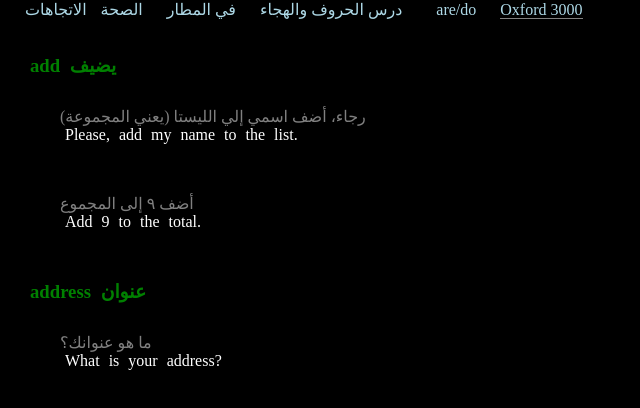
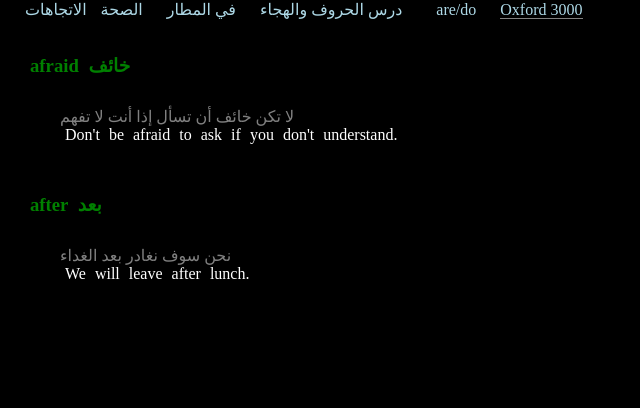
Before and after one commit to truthpapers/language_htmls, a plain HTML site: page oxford3000.html in a window 1280 px wide. Shown: the whole page, without its empty margins (0-640 px from the left). Drawn offline with Linux system fonts and the light colour scheme.

Commit message:
oxford3000.html daily lesson

```diff
--- a/oxford3000.html
+++ b/oxford3000.html
@@ -171,6 +171,7 @@ address noun
 عنوان
 adult noun
 بالغ
+
 advice noun
 نصيحة
 afraid adjective
@@ -304,80 +305,42 @@ let explainWordObj = {};
 
                 }
                 },
+                "afraid":{
+                    "translation": "خائف",
+                    "examples":["Don't be afraid to ask if you don't understand."],
+                    "examplesToAr":["لا تكن خائف أن تسأل إذا أنت لا تفهم",],
+                    "dict":{
+                        "Don't":"",
+                        "be":"تكن/يكون",
+                        "afraid":"خائف",
+                        "to":"إلى/أن/لـ",
+                        "ask":"يسأل",
+                        "if":"إذا",
+                        "you":"أنت/أنتم",
+                        "don't":"لا",
+                        "understand.":"يفهم",
+
+                    },
+                },
+                "after":{
+                        "translation": "بعد",
+                        "examples":["We will leave after lunch."],
+                        "examplesToAr": ["نحن سوف نغادر بعد الغداء"],
+                        "dict":{
+                            "We":"نحن",
+                            "will":"سوف",
+                            "leave":"نغادر",
+                            "after":"بعد",
+                            "lunch.":"الغداء",
+                        }
+
+                    }
 
 
             }
 
 
-
-/*
-            const explainWordObjTemp = [
-                {"a":"أداة للتنكير، يقابلها بالعربية التنوين",
-                "student":"طالب",
-                "teacher":"معلم",
-                "There's":"يوجد أو هناك",
-                "visitor": "visit يزور \nvisitor زائر",
-                "knife":"سكينة",
-                "fork":"شوكة",},
-
-                {"It":"هي أو هو لغير العاقل",
-                "costs":"تكلف",
-                "for":"لـ",
-                "(for)":"(لـ)",
-                "They":"هم",
-                "waited":"wait ينتظر \n ed مشان تصير ماضي \nwaited  انتظر \n",
-                "about":"عن أو حوالي",
-                "hour":"ساعة",
-                "arrived": "وصل",
-                "(at)": "(بـ)",
-                "ten":"عشرة",
-                "Are":"عم",
-                "you":"أنت أو أنتم",
-                "talking":"تتحدث",
-                "residence":"إقامة",
-                "permit?":"تصريح؟",
-                "What":"ماذا/شو",
-                "Yes,":"نعم،",
-                "I":"أنا",
-                "am":" I تجي مع ",},
-
-                {"or":"أو",
-                "above":"فوق",
-                "above.":"فوق",
-                "We":"نحن",
-                "were":"كنا/كان",
-                "flying":"نطير",
-                "the":"الـ",
-                "clouds.":"الغيوم.",
-                "Your":"ـك\n your health صحتك",
-                "health":"صحة",
-                "everything.":"كل شيء",},
-
-                {"actions":"أفعال",
-                "action":"فعل",
-                "Actions":"أفعال",
-                "speak":"يتكلم",
-                "louder":"أعلى صوتا",
-                "than":"من",
-                "words":"كلمات",
-                },
-
-                {"active":"نشط",
-                "He":"هو",
-                "is":"",
-                "an":" تنوين ـٌ",
-                "a":" تنوين ـٌ",
-                "person":"شخصٌ",},
-
-                {"actor":"ممثل أو فاعل (حسب السياق)",},
-
-                {"actress":"ممثلة أو فاعلة (حسب السياق)",},
-
-
-        ]
-         */
-
-        const startIndex = 7;
+        const startIndex = 9;
         const endIndex = 2;
             const keys = Object.keys(data);
             //let dicts = {}
```
